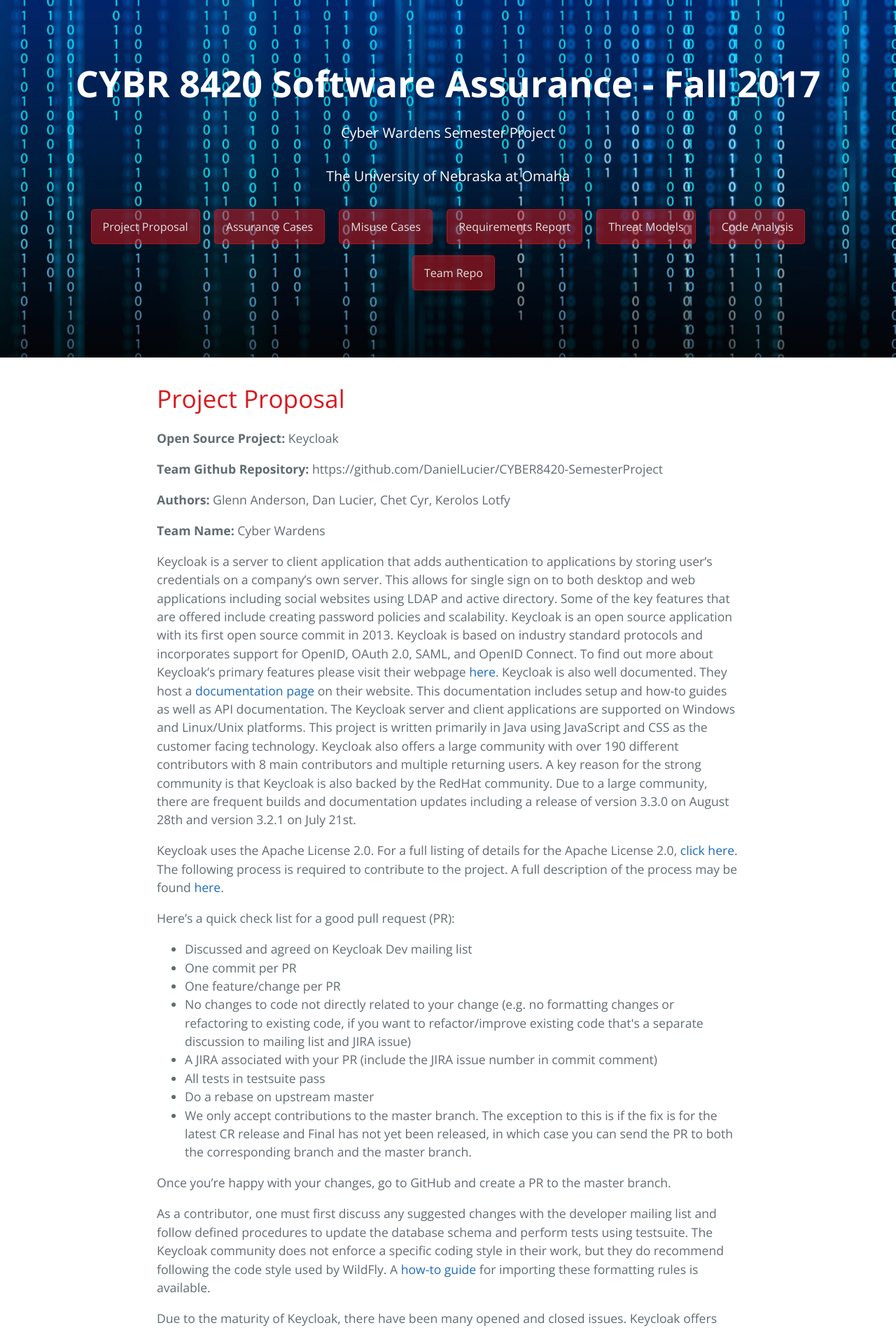
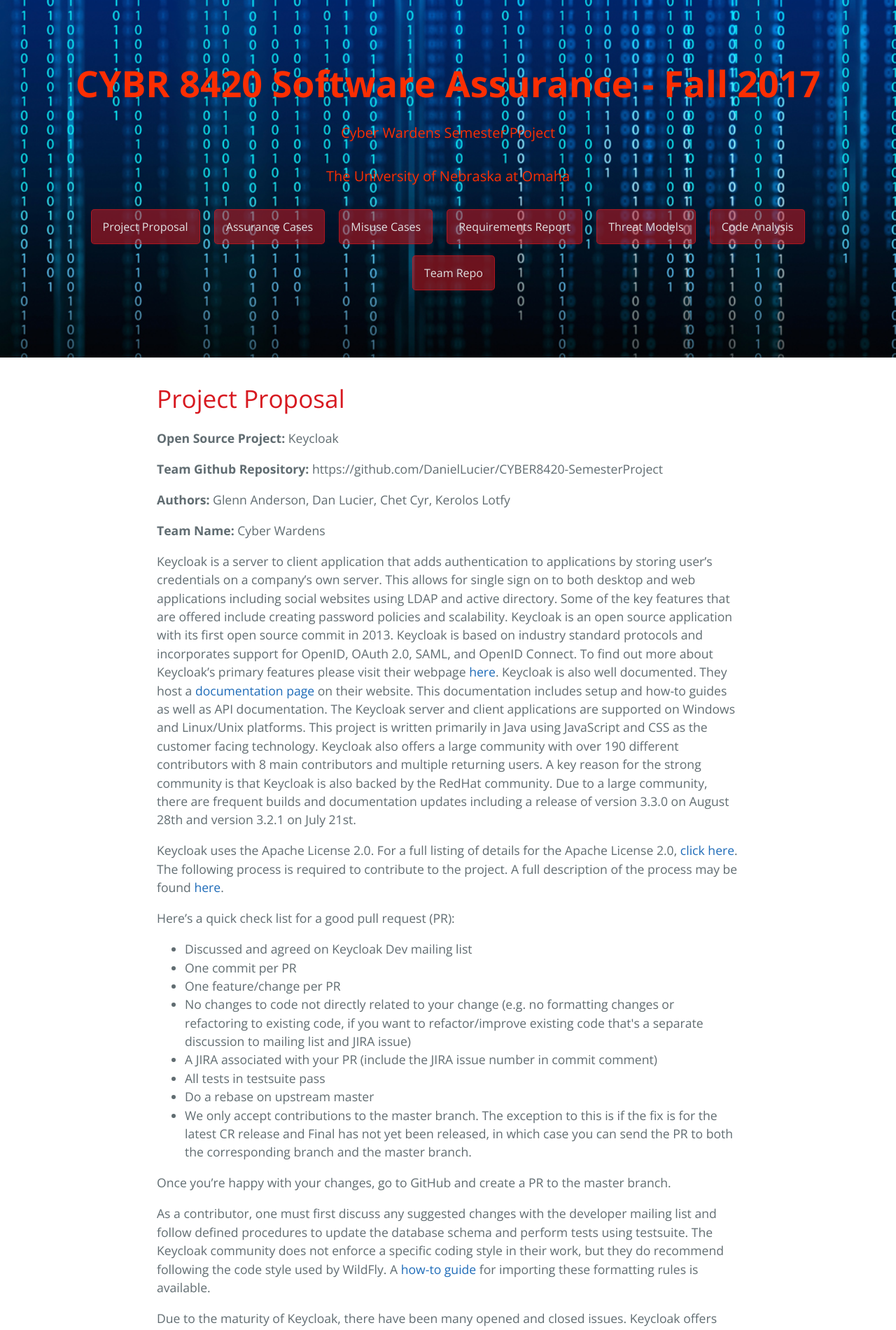
Before and after one commit to DanielLucier/CYBER8420-SemesterProject, a Jekyll site: the page built from index.md, in a window 1280 px wide. Shown: the top 1901 px of the page at 70% size. Built offline with Jekyll 4.4.1, drawn with Linux system fonts in a browser that asks for light colours.

Commit message:
Update stylesheet.css

```diff
--- a/misc/assets/stylesheets/stylesheet.css
+++ b/misc/assets/stylesheets/stylesheet.css
@@ -54,7 +54,7 @@ a {
       margin-left: 0; } }
 
 .page-header {
-  color: #fff;
+  color: #FC2E02;
   text-align: center;
   background-image: url('../images/headerimage.jpg');
   background-position: center;
```
